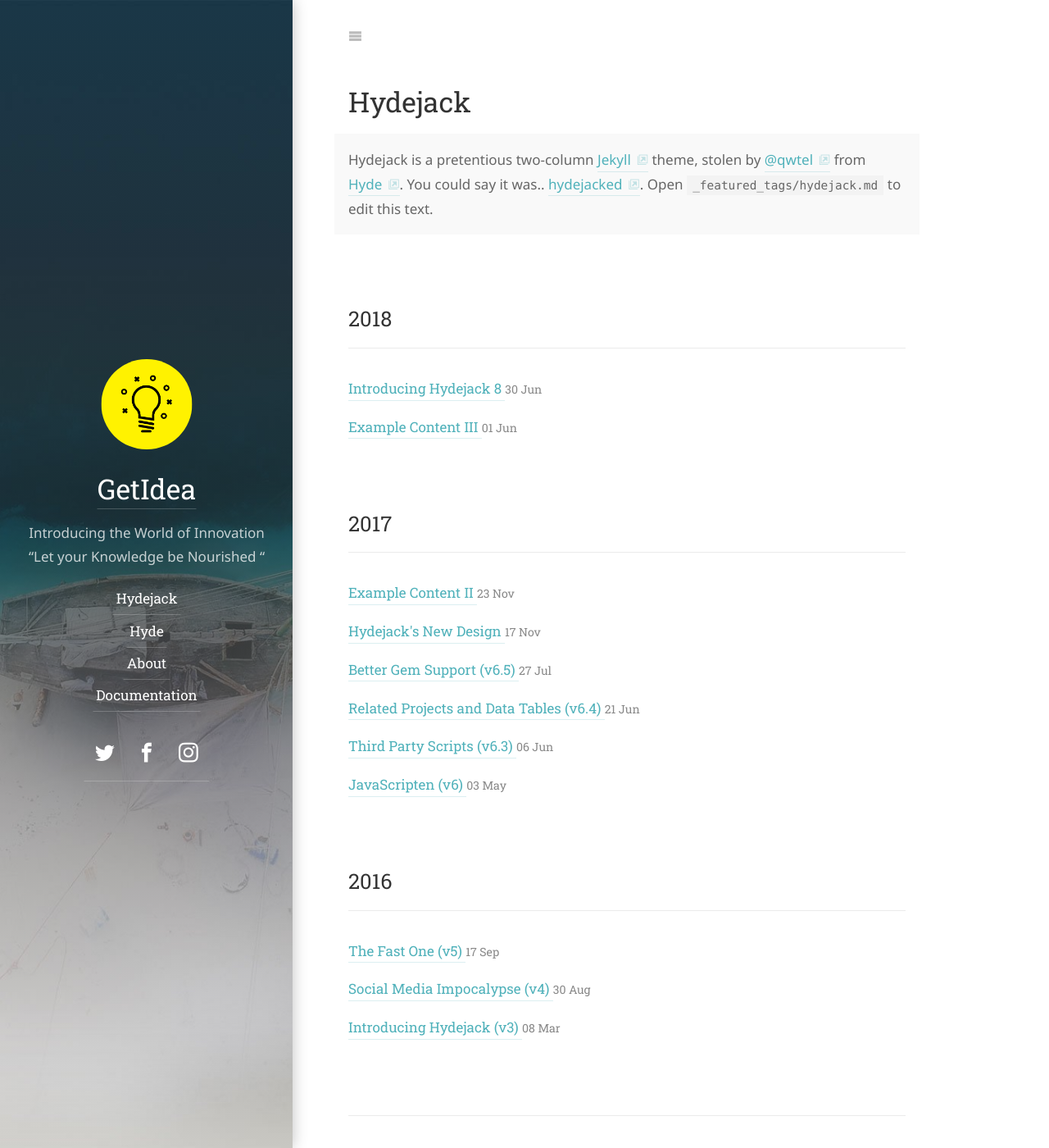
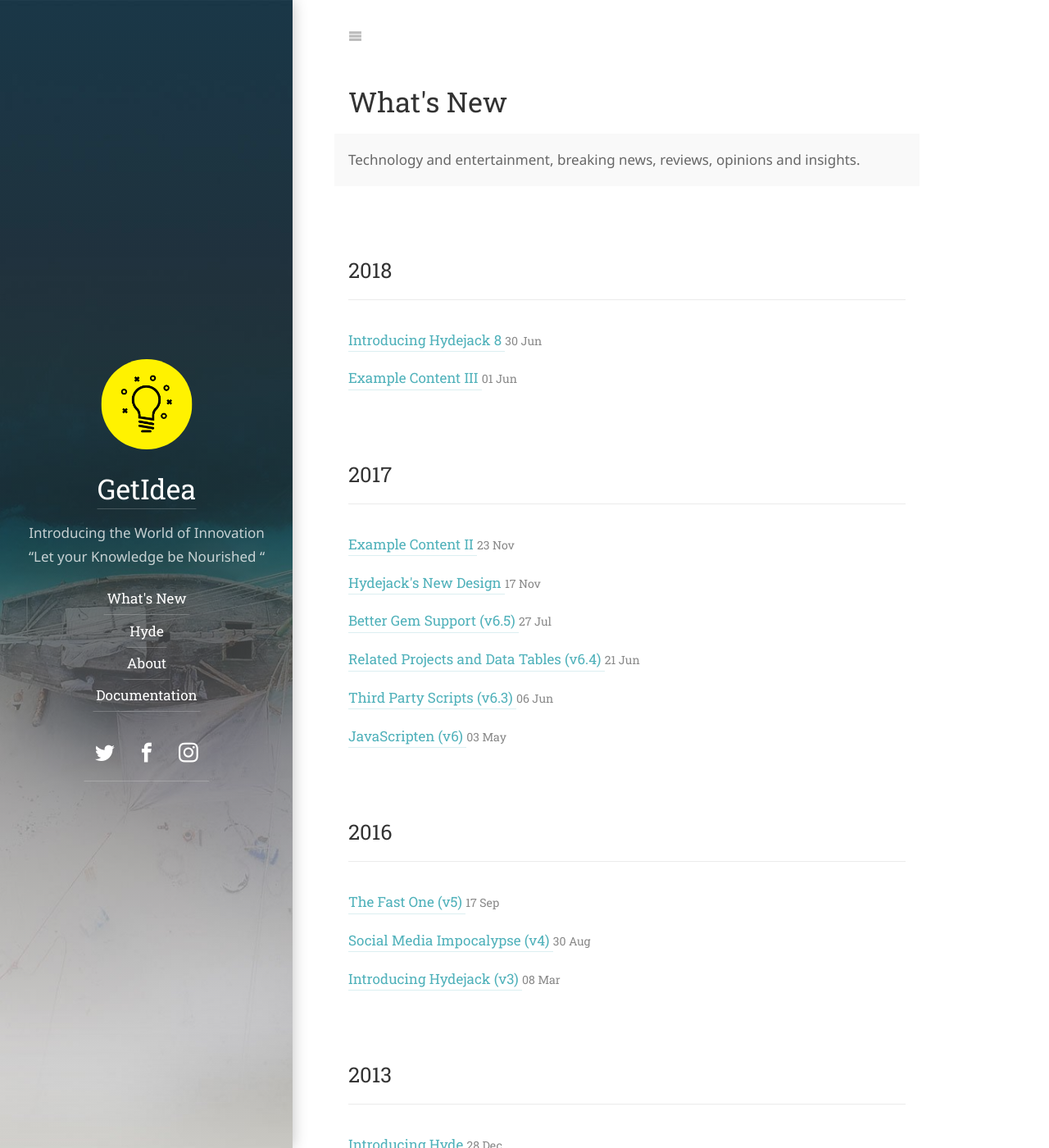
Before and after one commit to dkarthe/GetIdea, a Jekyll site: the page built from _featured_categories/hydejack.md, in a window 1280 px wide and 1400 px high. Shown: the whole window at 82% size. Built offline with Jekyll 4.4.1, drawn with Linux system fonts in a browser that asks for light colours; some web fonts are replaced; some of the changed text lies outside the part shown.

Commit message:
Update hydejack.md

```diff
--- a/_featured_categories/hydejack.md
+++ b/_featured_categories/hydejack.md
@@ -1,12 +1,9 @@
 ---
 layout: list
-title: Hydejack
-slug: hydejack
+title: What's New
+slug: what's-new
 menu: true
 order: 1
 description: >
-  Hydejack is a pretentious two-column [Jekyll](http://jekyllrb.com/) theme, stolen by
-  [@qwtel](https://twitter.com/qwtel) from [Hyde](http://hyde.getpoole.com).
-  You could say it was.. [hydejacked](http://media3.giphy.com/media/makedRIckZBW8/giphy.gif).
-  Open `_featured_tags/hydejack.md` to edit this text.
+  Technology and entertainment, breaking news, reviews, opinions and insights.
 ---
```
